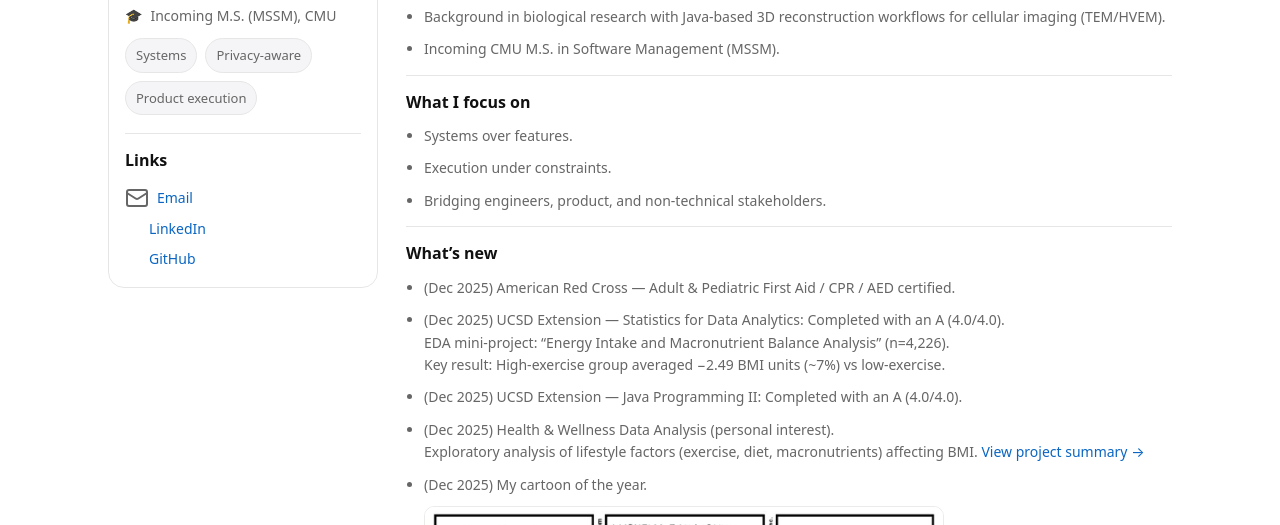
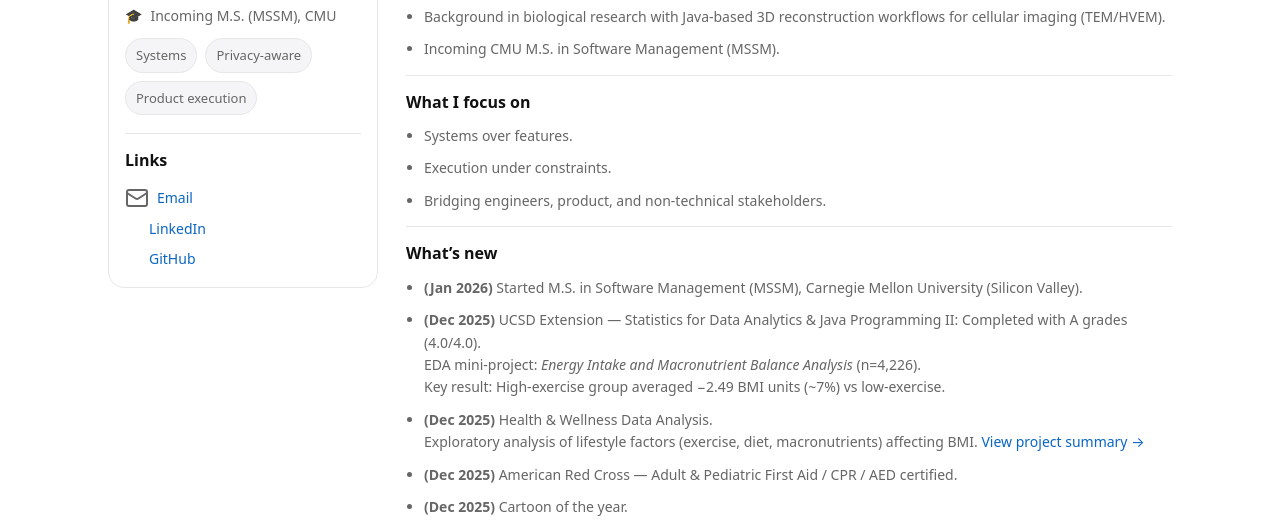
Before and after one commit to deokhwajeong/deokhwajeong.github.io, a plain HTML site: page index.html in a window 1280 px wide. Shown: the part 377-902 px from the top of the page. Drawn offline with nearby package versions, Linux system fonts and the light colour scheme.

Commit message:
Update index.html

```diff
--- a/index.html
+++ b/index.html
@@ -102,28 +102,26 @@
           <h3>What’s new</h3>
           <div class="small">
             <ul>
-              <li>(Dec 2025) American Red Cross — Adult &amp; Pediatric First Aid / CPR / AED certified.</li>
+              <li><strong>(Jan 2026)</strong> Started M.S. in Software Management (MSSM), Carnegie Mellon University (Silicon Valley).</li>
 
               <li>
-                (Dec 2025) UCSD Extension — Statistics for Data Analytics: Completed with an A (4.0/4.0).<br />
-                EDA mini-project: “Energy Intake and Macronutrient Balance Analysis” (n=4,226).<br />
+                <strong>(Dec 2025)</strong> UCSD Extension — Statistics for Data Analytics &amp; Java Programming II: Completed with A grades (4.0/4.0).<br />
+                EDA mini-project: <em>Energy Intake and Macronutrient Balance Analysis</em> (n=4,226).<br />
                 Key result: High-exercise group averaged −2.49 BMI units (~7%) vs low-exercise.
               </li>
 
               <li>
-                (Dec 2025) UCSD Extension — Java Programming II: Completed with an A (4.0/4.0).
-              </li>
-
-              <li>
-                (Dec 2025) Health &amp; Wellness Data Analysis (personal interest).<br />
+                <strong>(Dec 2025)</strong> Health &amp; Wellness Data Analysis.<br />
                 Exploratory analysis of lifestyle factors (exercise, diet, macronutrients) affecting BMI.
                 <a href="assets/Project_Summary_Health_EDA.pdf" target="_blank" rel="noopener">
                   View project summary →
                 </a>
               </li>
 
+              <li><strong>(Dec 2025)</strong> American Red Cross — Adult &amp; Pediatric First Aid / CPR / AED certified.</li>
+
               <li>
-                (Dec 2025) My cartoon of the year.
+                <strong>(Dec 2025)</strong> Cartoon of the year.
                 <div style="margin-top:10px;">
                   <img
                     src="assets/IMG_9220.jpg?v=2"
```
